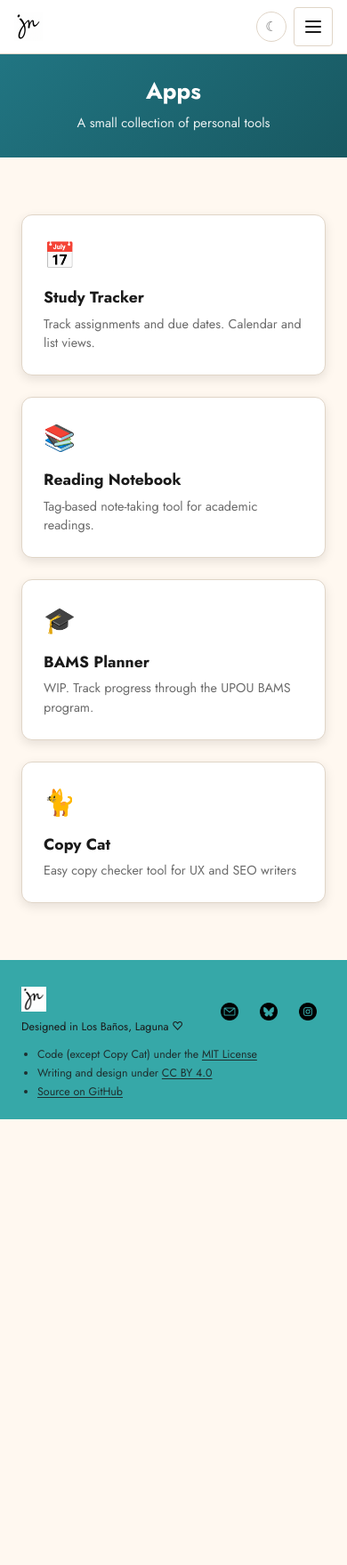
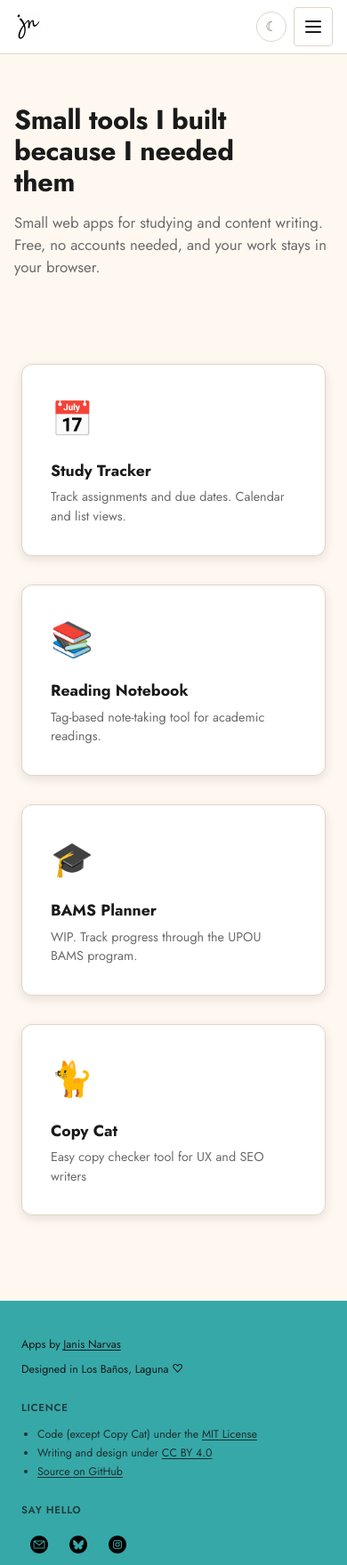
Before and after one commit to jln25/apps-janisnarvas, a plain HTML site: page index.html in a window 390 px wide. Shown: the whole page at 89% size. Before the commit the page ends 1258 px from the top, so only its background shows below. Drawn offline with Linux system fonts and the light colour scheme.

Commit message:
Rework the home page and footer
Home. The gradient band is gone from the landing page only. It stays on the
three tools and the two prose pages, so it now reads as "you are inside a
tool" rather than as decoration every page happens to wear — the front door
was looking like a fourth tool. The H1 was the single word "Apps"; it now
says what these are and why they exist, which is the one thing a card grid
cannot say for itself.

Removing the band took the space around the card grid *down* to 64px,
because main's own padding became the gap. Raised to 96px, so the page
gained air rather than losing it. Cards go to 32px padding and a 32px gap
with a larger icon; DESIGN.md's "Cards: 24px padding" is updated to match,
so the document keeps describing the code.

Footer. Three columns — identity, licence, contact — instead of one stack
against the left edge that left the right half empty and gave three lines
of licence text the same weight as who made the site. The logo mark is
replaced by "Apps by Janis Narvas": the nav already carries the mark, and
twice a page earned nothing. Padding 30px to 40/32, both on the 4px scale.
Below 640px it collapses to the single stack it was, so phones are
unchanged.

.site-bar itself moves into shared.css. It was byte-identical in all four
stylesheets but the earlier extraction skipped it, because the comment
above it differed from file to file and the block text therefore did not
match.

Licence. Copy Cat is in the nav and the grid but is not open source, so
"Everything that makes the tools run is under the MIT License" had stopped
being true. The page now names the three covered tools and says Copy Cat
is not among them, which is what the footer already said.

The hero mark is drawn as a bordered tile because favicon-512.png is RGB
with no alpha channel: faded on the cream it looked like a mistake rather
than a choice. A transparent export would let it drop to a bare mark.

Assets bumped to 4.0.0.

```diff
--- a/bams-planner/style.css
+++ b/bams-planner/style.css
@@ -654,13 +654,6 @@ main {
   margin-bottom: 28px;
 }
 
-.site-bar {
-  background: var(--color-bar-bg);
-  color: var(--color-bar-text);
-  font-size: 0.78rem;
-  padding: 30px 24px 20px;
-}
-
 /* ---------- Term load summary ---------- */
 
 .term-summary {
--- a/index.html
+++ b/index.html
@@ -70,31 +70,39 @@
   ]
 }
 </script>
-<link rel="icon" type="image/png" sizes="32x32" href="icons/favicon-32.png?v=3.7.0">
-<link rel="icon" type="image/png" sizes="512x512" href="icons/favicon-512.png?v=3.7.0">
-<link rel="apple-touch-icon" href="icons/apple-touch-icon.png?v=3.7.0">
+<link rel="icon" type="image/png" sizes="32x32" href="icons/favicon-32.png?v=4.0.0">
+<link rel="icon" type="image/png" sizes="512x512" href="icons/favicon-512.png?v=4.0.0">
+<link rel="apple-touch-icon" href="icons/apple-touch-icon.png?v=4.0.0">
 <link rel="preconnect" href="https://fonts.googleapis.com">
 <link rel="preconnect" href="https://fonts.gstatic.com" crossorigin>
 <link href="https://fonts.googleapis.com/css2?family=Jost:ital,wght@0,300;0,400;0,500;0,600;0,700;1,400&display=swap" rel="stylesheet">
-<link rel="stylesheet" href="shared.css?v=3.7.0">
-<link rel="stylesheet" href="style.css?v=3.7.0">
+<link rel="stylesheet" href="shared.css?v=4.0.0">
+<link rel="stylesheet" href="style.css?v=4.0.0">
 <!-- Loaded in <head> so the theme is set before first paint (no light flash). -->
-<script src="theme.js?v=3.7.0"></script>
+<script src="theme.js?v=4.0.0"></script>
 <!-- Google Analytics (GA4) -->
-<script src="analytics.js?v=3.7.0"></script>
+<script src="analytics.js?v=4.0.0"></script>
 </head>
 <body>
 
 <!-- Sticky navigation, filled in by nav.js. -->
 <nav class="site-nav"></nav>
 
-<!-- Names the page; its H1 lives here. -->
-<section class="tool-banner">
-  <div class="tool-banner-inner">
-    <h1>Apps</h1>
-    <p class="tool-desc">A small collection of personal tools</p>
+<!-- The home page deliberately has no gradient band. That band is the three
+     tools' own signal — keeping it here made the front door look like a
+     fourth tool. -->
+<header class="home-hero">
+  <div class="home-hero-inner">
+    <div class="home-hero-text">
+      <h1>Small tools I built because I needed them</h1>
+      <p class="home-hero-desc">
+        Small web apps for studying and content writing. Free, no accounts
+        needed, and your work stays in your browser.
+      </p>
+    </div>
+    <img class="home-hero-mark" src="icons/favicon-512.png?v=4.0.0" alt="" width="96" height="96">
   </div>
-</section>
+</header>
 
 <main>
 
@@ -108,8 +116,8 @@
 <!-- Licensing bar, filled in by sitebar.js. -->
 <footer class="site-bar"></footer>
 
-<script src="script.js?v=3.7.0"></script>
-<script src="nav.js?v=3.7.0"></script>
-<script src="sitebar.js?v=3.7.0"></script>
+<script src="script.js?v=4.0.0"></script>
+<script src="nav.js?v=4.0.0"></script>
+<script src="sitebar.js?v=4.0.0"></script>
 </body>
 </html>
--- a/nav.js
+++ b/nav.js
@@ -14,7 +14,7 @@
 
 (() => {
   // Bumped with the rest of the site's assets.
-  const ASSET_V = '3.7.0';
+  const ASSET_V = '4.0.0';
 
   const LINKS = [
     { label: 'Study Tracker', path: 'study-tracker/' },
--- a/reading-notebook/style.css
+++ b/reading-notebook/style.css
@@ -592,10 +592,3 @@ body {
      room between the banner and the first control has to come from here. */
   margin-bottom: 28px;
 }
-
-.site-bar {
-  background: var(--color-bar-bg);
-  color: var(--color-bar-text);
-  font-size: 0.78rem;
-  padding: 30px 24px 20px;
-}
--- a/shared.css
+++ b/shared.css
@@ -11,6 +11,16 @@
   background: var(--color-hover);
   border-color: var(--color-hover);
   color: var(--color-hover-text);
+}
+
+/* The footer band. Identical in every stylesheet, so it belongs here; the
+   earlier extraction missed it only because the comment above it differed
+   from file to file. */
+.site-bar {
+  background: var(--color-bar-bg);
+  color: var(--color-bar-text);
+  font-size: 0.78rem;
+  padding: 40px 24px 32px;
 }
 
 .site-bar-inner {
@@ -30,12 +40,27 @@
 .site-bar a:hover { opacity: 0.75; }
 
 /* Credit on the left, contact icons on the right. */
+/* Identity, licence, contact. Previously everything stacked against the left
+   edge, which left the right half empty and gave three lines of licence text
+   the same weight as who made the site. */
 .site-bar-row {
-  display: flex;
-  justify-content: space-between;
-  align-items: center;
-  gap: 16px;
+  display: grid;
+  grid-template-columns: 1.1fr 1.4fr auto;
+  gap: 48px;
+  align-items: start;
 }
+
+.site-bar-heading {
+  margin: 0 0 10px;
+  font-size: 0.72rem;
+  font-weight: 600;
+  text-transform: uppercase;
+  letter-spacing: 0.06em;
+  opacity: 0.75;
+}
+
+.site-bar-contact { text-align: right; }
+.site-bar-contact .social { justify-content: flex-end; }
 
 .site-bar-credit {
   margin: 0;
@@ -46,12 +71,8 @@
   gap: 8px;
 }
 
-/* The logo stands in for the name, as it does in the nav. */
-.site-bar-mark { display: inline-flex; line-height: 0; }
 
-.site-bar-mark img { display: block; width: 28px; height: 28px; }
 
-.site-bar-mark:hover { opacity: 0.8; }
 
 /* Keeps the place name from breaking across lines mid-phrase. */
 .site-bar-place { white-space: nowrap; }
@@ -288,3 +309,11 @@
 .site-nav-toggle:hover .site-nav-bars::after {
   background: var(--color-hover-text);
 }
+
+@media (max-width: 640px) {
+  /* Back to a single stack, in the same order as before, so nothing about the
+     footer changes on a phone. */
+  .site-bar-row { grid-template-columns: 1fr; gap: 24px; }
+  .site-bar-contact { text-align: left; }
+  .site-bar-contact .social { justify-content: flex-start; }
+}
--- a/sitebar.js
+++ b/sitebar.js
@@ -16,7 +16,7 @@
   const SITE = 'https://janisnarvas.com';
 
   // Bumped with the rest of the site's assets; see the README.
-  const ASSET_V = '3.7.0';
+  const ASSET_V = '4.0.0';
 
   const SOCIALS = [
     { href: 'mailto:jlnarvas2@up.edu.ph', icon: 'email.png', label: 'Email' },
@@ -37,22 +37,19 @@
     const row = document.createElement('div');
     row.className = 'site-bar-row';
 
+    // Column 1 — who made this. Text rather than the logo: the nav already
+    // carries the mark, and showing it twice a page earned nothing.
     const credit = document.createElement('p');
     credit.className = 'site-bar-credit';
 
-    // The logo stands in for the name, matching the nav. The link carries
-    // the accessible name so the mark itself is marked decorative.
+    // One line, one flex item: the column stacks its children, so a bare
+    // text node beside the link would put "Apps by" on its own row.
+    const byline = document.createElement('span');
     const name = document.createElement('a');
     name.href = SITE;
-    name.className = 'site-bar-mark';
-    name.setAttribute('aria-label', 'Janis Narvas');
-    const mark = document.createElement('img');
-    mark.src = `${prefix}icons/favicon-512.png?v=${ASSET_V}`;
-    mark.alt = '';
-    mark.width = 28;
-    mark.height = 28;
-    name.appendChild(mark);
-    credit.appendChild(name);
+    name.textContent = 'Janis Narvas';
+    byline.append('Apps by ', name);
+    credit.appendChild(byline);
 
     const place = document.createElement('span');
     place.className = 'site-bar-place';
@@ -84,7 +81,18 @@
       list.appendChild(li);
     });
 
-    row.append(credit, list);
+    // Column 3 — contact. The icons get a heading so they are announced
+    // rather than three unexplained circles in the corner.
+    const contact = document.createElement('div');
+    contact.className = 'site-bar-contact';
+    const sayHello = document.createElement('p');
+    sayHello.className = 'site-bar-heading';
+    sayHello.textContent = 'Say hello';
+    contact.append(sayHello, list);
+
+    // Column 2 (the licence terms) is appended by render(), which owns the
+    // prefix those links need.
+    row.append(credit, contact);
     return row;
   }
 
@@ -120,9 +128,21 @@
       // Pages one level down (the apps) need "../" to reach the root.
       const prefix = bar.dataset.rootPrefix || '';
 
+      // One row of three columns: identity, licence, contact. The terms are
+      // built here because they need the prefix, then slotted between the
+      // other two rather than stacked underneath them.
+      const row = buildCredit(prefix);
+      const terms = document.createElement('div');
+      terms.className = 'site-bar-licence';
+      const heading = document.createElement('p');
+      heading.className = 'site-bar-heading';
+      heading.textContent = 'Licence';
+      terms.append(heading, buildTerms(prefix));
+      row.insertBefore(terms, row.lastElementChild);
+
       const inner = document.createElement('div');
       inner.className = 'site-bar-inner';
-      inner.append(buildCredit(prefix), buildTerms(prefix));
+      inner.append(row);
       bar.appendChild(inner);
     });
   }
--- a/study-tracker/style.css
+++ b/study-tracker/style.css
@@ -697,13 +697,6 @@ main {
   margin-bottom: 28px;
 }
 
-.site-bar {
-  background: var(--color-bar-bg);
-  color: var(--color-bar-text);
-  font-size: 0.78rem;
-  padding: 30px 24px 20px;
-}
-
 /* ---------- Tool actions ----------
    What used to sit in the app header, minus the navigation and theme switch
    that moved into the sticky nav. Sits under the banner, with the tool. */
--- a/style.css
+++ b/style.css
@@ -112,23 +112,50 @@ main {
   flex-direction: column;
   justify-content: center; /* Vertically centers your title + 4 cards */
   box-sizing: border-box;
-  padding: 4rem 1.5rem; /* Ensures breathing room on smaller screens */
+  padding: 96px 24px; /* the space above and below the card grid */
 }
 
-.intro {
-  text-align: center;
-  margin-bottom: 48px;
+/* ---------- Home hero ----------
+   The home page has no gradient band on purpose. That band belongs to the
+   three tools, and wearing it here made the front door look like a fourth
+   one. Dropping the slab is also where most of this page's breathing room
+   comes from, rather than padding piled on top of it. */
+
+.home-hero-inner {
+  max-width: 900px;          /* same column as <main> below it */
+  margin: 0 auto;
+  padding: 96px 24px 0;
+  display: flex;
+  align-items: flex-start;
+  justify-content: space-between;
+  gap: 48px;
 }
 
-.intro h1 {
-  font-size: 2rem;
-  margin: 0 0 10px;
+.home-hero h1 {
+  font-size: 2.6rem;
+  line-height: 1.15;
+  letter-spacing: -0.01em;
+  margin: 0 0 16px;
+  max-width: 16ch;           /* breaks to two lines without a <br> */
 }
 
-.intro p {
+.home-hero-desc {
+  margin: 0;
+  max-width: 46ch;
+  font-size: 1.05rem;
   color: var(--color-text-muted);
-  font-size: 1.05rem;
-  margin: 0;
+}
+
+/* favicon-512.png is RGB with no alpha channel, so its white background
+   cannot sit invisibly on the cream. Rather than fade it — which just looks
+   like a mistake — it is drawn as a tile matching the cards below it. A
+   transparent PNG would let this drop to a bare mark. */
+.home-hero-mark {
+  flex: 0 0 auto;
+  width: 96px;
+  height: 96px;
+  border-radius: var(--radius);
+  border: 1px solid var(--color-border);
 }
 
 /* Two up on desktop rather than auto-fit: with four tools that gives a square
@@ -136,7 +163,7 @@ main {
 .tool-grid {
   display: grid;
   grid-template-columns: repeat(2, 1fr);
-  gap: 24px;
+  gap: 32px;
 }
 
 @media (max-width: 640px) {
@@ -148,7 +175,7 @@ main {
   background: var(--color-surface);
   border: 1px solid var(--color-border);
   border-radius: var(--radius);
-  padding: 24px;
+  padding: 32px;
   text-decoration: none;
   color: inherit;
   box-shadow: var(--shadow);
@@ -161,9 +188,9 @@ main {
 }
 
 .tool-card-icon {
-  font-size: 1.8rem;
+  font-size: 2.4rem;
   display: block;
-  margin-bottom: 12px;
+  margin-bottom: 16px;
 }
 
 .tool-card-name {
@@ -177,8 +204,11 @@ main {
   margin: 0;
 }
 
-@media (max-width: 500px) {
-  .intro h1 { font-size: 1.5rem; }
+@media (max-width: 640px) {
+  .home-hero-inner { padding: 56px 16px 0; gap: 24px; }
+  .home-hero h1 { font-size: 1.9rem; }
+  /* At phone width the mark competes with the headline for the eye. */
+  .home-hero-mark { display: none; }
 }
 
 .theme-toggle {
@@ -192,15 +222,6 @@ main {
   font-size: 0.95rem;
   line-height: 1;
   cursor: pointer;
-}
-
-/* ---------- Shared version / copyright bar ---------- */
-
-.site-bar {
-  background: var(--color-bar-bg);
-  color: var(--color-bar-text);
-  font-size: 0.78rem;
-  padding: 30px 24px 20px;
 }
 
 /* ---------- License page ---------- */
```
Also changed, not shown: bams-planner/guide.html (+9 -9 lines), bams-planner/index.html (+11 -11 lines), license.html (+12 -11 lines), reading-notebook/index.html (+11 -11 lines), study-tracker/index.html (+10 -10 lines), 1 other file.
